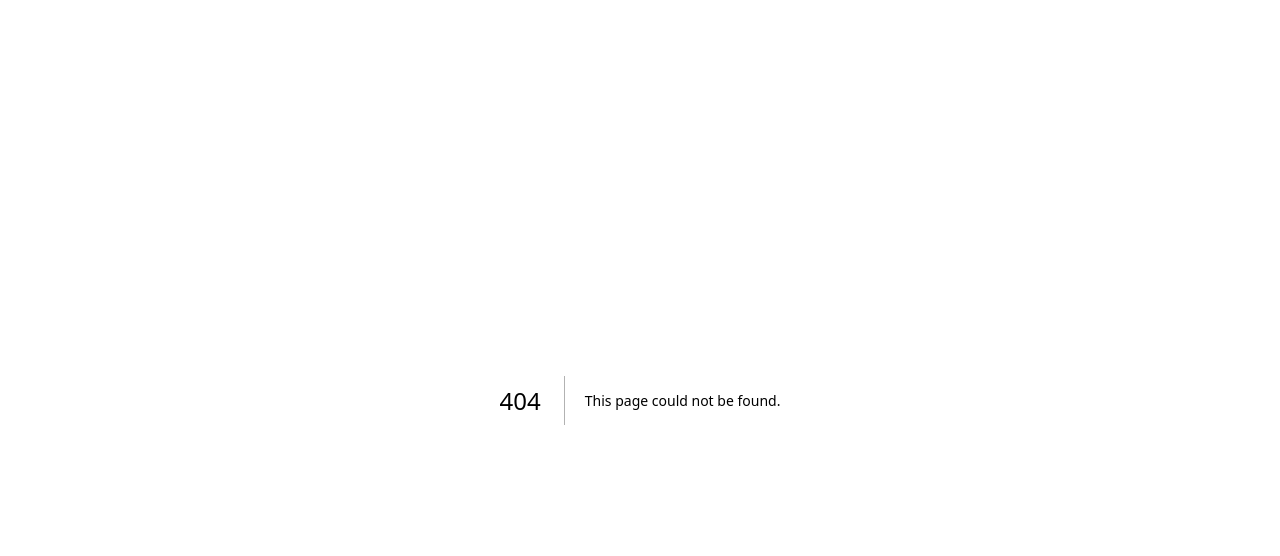
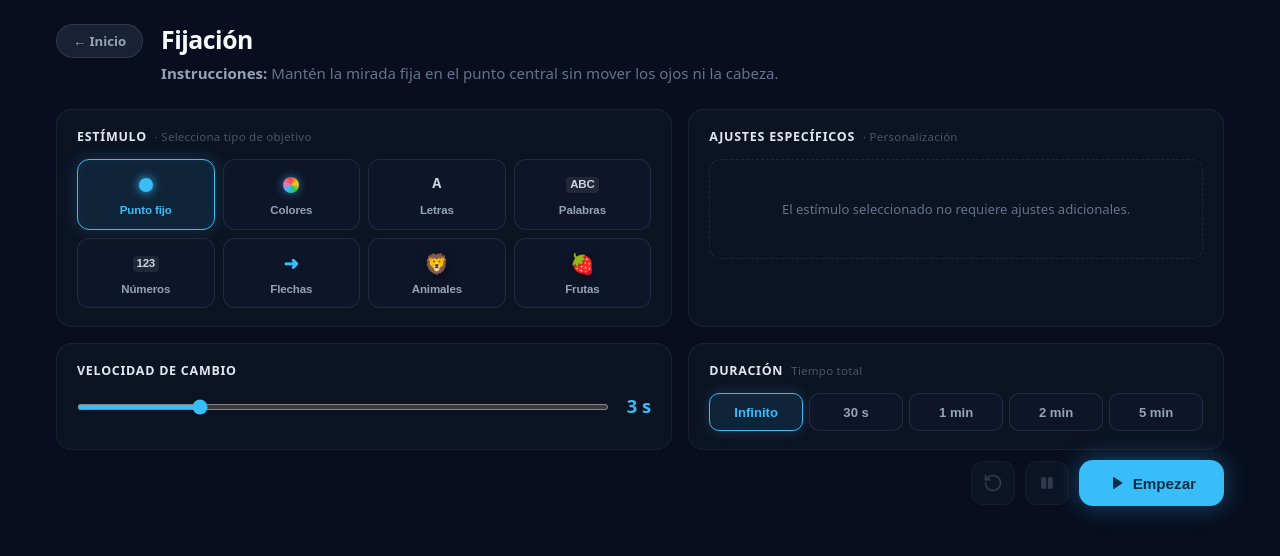
Before and after one commit to belencera/eyevt-app, a Next.js app: page /games/fixation in a window 1280 px wide. Before the commit this address had no page. Shown: the top 556 px of the page. Built offline with nearby package versions, Linux system fonts and the light colour scheme.

Commit message:
Add: Fixation game

```diff
--- a/app/components/previews.css
+++ b/app/components/previews.css
@@ -17,6 +17,33 @@
   width: 100%;
   height: 100%;
   overflow: visible;
+}
+
+/* =========================================
+   0. FIJACION PREVIEW (Punto central estable y halo respiratorio)
+   ========================================= */
+.fixation-halo {
+  fill: none;
+  stroke: #38bdf8;
+  transform-origin: 100px 45px;
+  animation: fixationBreathe 4s infinite ease-in-out;
+}
+
+@keyframes fixationBreathe {
+  0%, 100% {
+    transform: scale(0.8);
+    opacity: 0.25;
+    stroke-width: 1px;
+  }
+  50% {
+    transform: scale(1.6);
+    opacity: 0.75;
+    stroke-width: 1.5px;
+  }
+}
+
+.fixation-center-dot {
+  filter: drop-shadow(0 0 6px #38bdf8) drop-shadow(0 0 14px rgba(56, 189, 248, 0.95));
 }
 
 /* =========================================
--- a/app/games/_shared/components/GameShell.jsx
+++ b/app/games/_shared/components/GameShell.jsx
@@ -128,7 +128,9 @@ export function GameShell({
                       }
                       className="dashSlider"
                     />
-                    <span className="speedSliderValue">{speedControl.value}</span>
+                    <span className="speedSliderValue">
+                      {speedControl.value}{speedControl.unit ?? ''}
+                    </span>
                   </div>
                 </>
               ) : (
--- /dev/null
+++ b/app/games/fixation/page.js
@@ -0,0 +1,235 @@
+'use client'
+
+import { useEffect, useRef, useState } from 'react'
+import {
+  GameShell,
+  OptionPicker,
+  StimulusDot,
+  StimulusGrid,
+  useGameSession,
+  useStimulusManager,
+  LETTER_SIZE_OPTIONS,
+  WORD_SIZE_OPTIONS,
+  WORD_LENGTH_OPTIONS,
+  NUMBER_SIZE_OPTIONS,
+  NUMBER_DIGITS_OPTIONS,
+  ARROW_SIZE_OPTIONS,
+  ANIMAL_SIZE_OPTIONS,
+  FRUIT_SIZE_OPTIONS,
+} from '../_shared'
+
+const HINTS = {
+  animals: 'Mantén la mirada fija en el centro y nombra al animal en voz alta cada vez que cambie.',
+  fruits: 'Mantén la mirada fija en el centro y nombra la fruta en voz alta cada vez que cambie.',
+  words: 'Mantén la mirada fija en el centro y lee la palabra en voz alta cada vez que cambie.',
+  numbers: 'Mantén la mirada fija en el centro y di el número en voz alta cada vez que cambie.',
+  arrows: 'Mantén la mirada fija en el centro e indica la dirección de la flecha en voz alta cada vez que cambie.',
+  letters: 'Mantén la mirada fija en el centro y nombra la letra en voz alta cada vez que cambie.',
+  colors: 'Mantén la mirada fija en el centro y di el color en voz alta cada vez que cambie.',
+  classic: 'Mantén la mirada fija en el punto central sin mover los ojos ni la cabeza.',
+}
+
+// Punto fijo en el centro de la pantalla
+const CENTER_POSITION = { x: 50, y: 50 }
+
+export default function FixationGame() {
+  const [changeInterval, setChangeInterval] = useState(3) // segundos entre cambios de estímulo
+
+  const stimulus = useStimulusManager('classic')
+  const stimulusRef = useRef(stimulus)
+  useEffect(() => {
+    stimulusRef.current = stimulus
+  }, [stimulus])
+
+  const intervalTimerRef = useRef(null)
+
+  const clearTimer = () => {
+    if (intervalTimerRef.current) {
+      clearInterval(intervalTimerRef.current)
+      intervalTimerRef.current = null
+    }
+  }
+
+  const session = useGameSession({
+    onReset: () => {
+      clearTimer()
+      stimulusRef.current.resetStimulus()
+    },
+    onFinish: () => {
+      clearTimer()
+    },
+  })
+
+  // Control del intervalo de rotación del estímulo durante el ejercicio
+  useEffect(() => {
+    if (session.isPlaying && !session.isPaused) {
+      clearTimer()
+      // En modo 'classic', el punto permanece fijo sin necesidad de rotación
+      if (stimulus.stimulusType !== 'classic') {
+        intervalTimerRef.current = setInterval(() => {
+          stimulusRef.current.nextStimulus()
+        }, changeInterval * 1000)
+      }
+    } else {
+      clearTimer()
+    }
+    return () => clearTimer()
+  }, [session.isPlaying, session.isPaused, changeInterval, stimulus.stimulusType])
+
+  // Controles específicos de tamaño/parámetros según el estímulo activo
+  const renderExtraControls = () => {
+    switch (stimulus.stimulusType) {
+      case 'letters':
+        return (
+          <OptionPicker
+            id="letter-size"
+            label="Tamaño de letra"
+            value={stimulus.letterSize}
+            options={LETTER_SIZE_OPTIONS}
+            disabled={!session.isIdle}
+            onChange={stimulus.setLetterSize}
+          />
+        )
+      case 'words':
+        return (
+          <>
+            <OptionPicker
+              id="word-size"
+              label="Tamaño de palabra"
+              value={stimulus.wordSize}
+              options={WORD_SIZE_OPTIONS}
+              disabled={!session.isIdle}
+              onChange={stimulus.setWordSize}
+            />
+            <OptionPicker
+              id="word-length"
+              label="Longitud de palabra"
+              value={stimulus.wordLength}
+              options={WORD_LENGTH_OPTIONS}
+              disabled={!session.isIdle}
+              onChange={stimulus.setWordLength}
+            />
+          </>
+        )
+      case 'numbers':
+        return (
+          <>
+            <OptionPicker
+              id="number-size"
+              label="Tamaño de número"
+              value={stimulus.numberSize}
+              options={NUMBER_SIZE_OPTIONS}
+              disabled={!session.isIdle}
+              onChange={stimulus.setNumberSize}
+            />
+            <OptionPicker
+              id="number-digits"
+              label="Cifras numéricas"
+              value={stimulus.numberDigits}
+              options={NUMBER_DIGITS_OPTIONS}
+              disabled={!session.isIdle}
+              onChange={stimulus.setNumberDigits}
+            />
+          </>
+        )
+      case 'arrows':
+        return (
+          <OptionPicker
+            id="arrow-size"
+            label="Tamaño de flecha"
+            value={stimulus.arrowSize}
+            options={ARROW_SIZE_OPTIONS}
+            disabled={!session.isIdle}
+            onChange={stimulus.setArrowSize}
+          />
+        )
+      case 'animals':
+        return (
+          <OptionPicker
+            id="animal-size"
+            label="Tamaño de animal"
+            value={stimulus.animalSize}
+            options={ANIMAL_SIZE_OPTIONS}
+            disabled={!session.isIdle}
+            onChange={stimulus.setAnimalSize}
+          />
+        )
+      case 'fruits':
+        return (
+          <OptionPicker
+            id="fruit-size"
+            label="Tamaño de fruta"
+            value={stimulus.fruitSize}
+            options={FRUIT_SIZE_OPTIONS}
+            disabled={!session.isIdle}
+            onChange={stimulus.setFruitSize}
+          />
+        )
+      default:
+        return null
+    }
+  }
+
+  // Visibilidad del estímulo en pantalla
+  const showDot =
+    !session.isIdle ||
+    stimulus.stimulusType === 'classic' ||
+    stimulus.stimulusType === 'colors' ||
+    stimulus.stimulusType === 'letters' ||
+    stimulus.stimulusType === 'words' ||
+    stimulus.stimulusType === 'numbers' ||
+    stimulus.stimulusType === 'arrows' ||
+    stimulus.stimulusType === 'animals' ||
+    stimulus.stimulusType === 'fruits'
+
+  return (
+    <GameShell
+      title="Fijación"
+      hint={HINTS[stimulus.stimulusType] || HINTS.classic}
+      session={session}
+      speedControl={{
+        id: 'change-interval',
+        label: 'Velocidad de cambio',
+        value: changeInterval,
+        min: 1,
+        max: 10,
+        step: 1,
+        unit: ' s',
+        disabled: !session.isIdle,
+        onChange: setChangeInterval,
+      }}
+      stimulusGrid={
+        <StimulusGrid
+          value={stimulus.stimulusType}
+          disabled={!session.isIdle}
+          onChange={(val) => {
+            clearTimer()
+            stimulus.handleStimulusChange(val)
+          }}
+        />
+      }
+      extraControls={renderExtraControls()}
+    >
+      {showDot && (
+        <StimulusDot
+          position={CENTER_POSITION}
+          color={stimulus.currentColor}
+          letter={stimulus.currentLetter}
+          letterSize={stimulus.letterSize}
+          word={stimulus.currentWord}
+          wordSize={stimulus.wordSize}
+          number={stimulus.currentNumber}
+          numberSize={stimulus.numberSize}
+          arrow={stimulus.currentArrow}
+          arrowSize={stimulus.arrowSize}
+          animal={stimulus.currentAnimal}
+          animalSize={stimulus.animalSize}
+          fruit={stimulus.currentFruit}
+          fruitSize={stimulus.fruitSize}
+          isPaused={session.isPaused}
+          stimulusType={stimulus.stimulusType}
+        />
+      )}
+    </GameShell>
+  )
+}
```
Also changed, not shown: app/components/GamePreviews.js (+24 -0 lines), app/page.js (+9 -3 lines), 1 other file (tests, documents, lock files or other folders).
